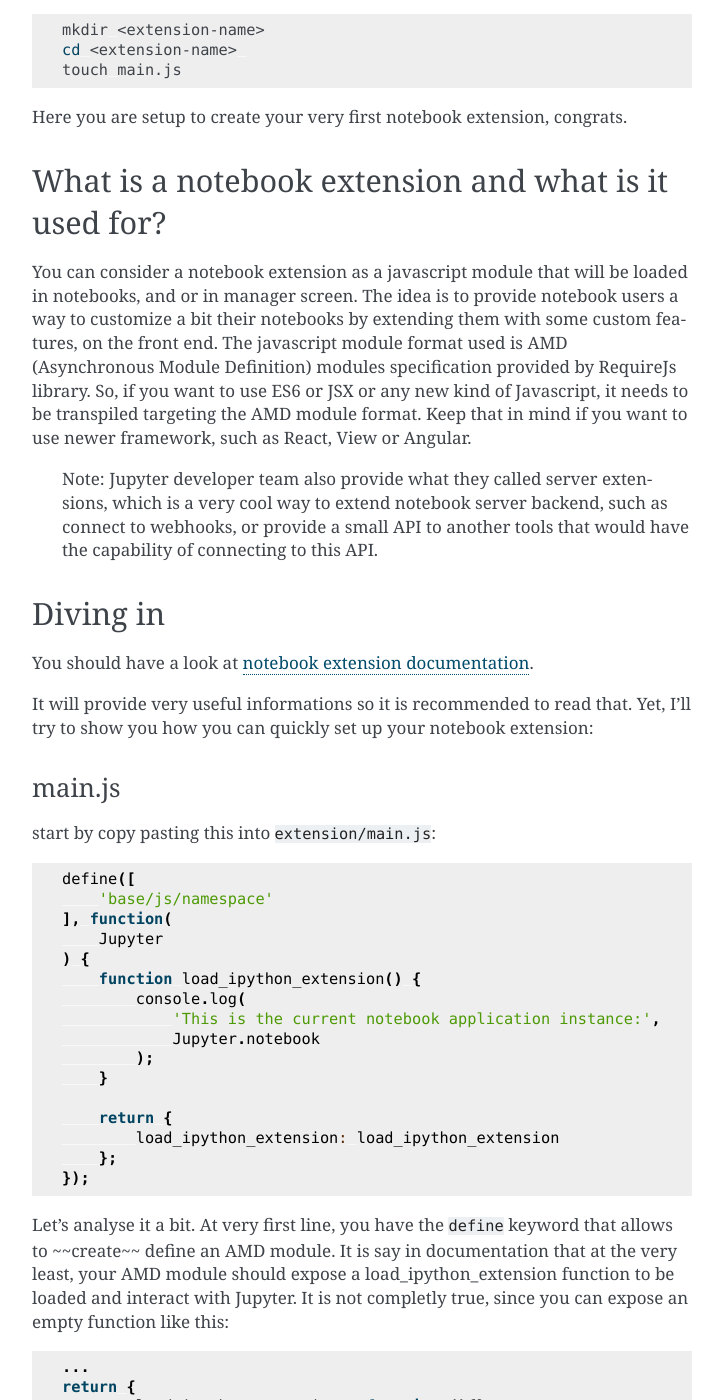
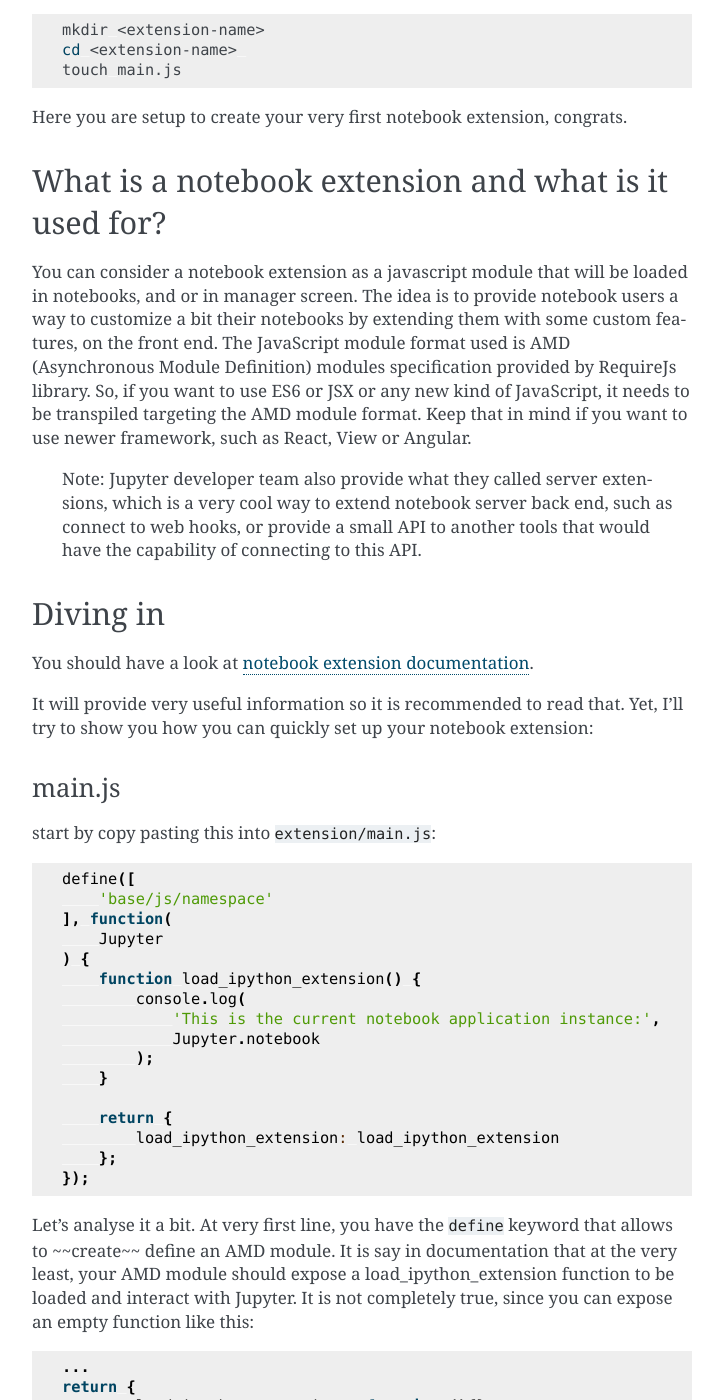
Before and after one commit to weatherforce/ipyreact, a Sphinx documentation site: the page built from docs/source/nbextension_trial.md, in a window 1280 px wide and 1400 px high, scrolled down 485 px. Shown: the whole window, without its empty margins (388-1111 px from the left). Built offline with Sphinx 7.4.7, drawn with Linux system fonts in a browser that asks for light colours; pages that are not in the unit, such as notebooks, are missing from menus; some of the changed text lies outside the part shown.

Commit message:
aspell it

````diff
--- a/docs/source/nbextension_trial.md
+++ b/docs/source/nbextension_trial.md
@@ -26,15 +26,15 @@ Here you  are setup to create your very first notebook extension, congrats.
 
 ## What is a notebook extension and what is it used for?
 
-You can consider a notebook extension as a javascript module that will be loaded in notebooks, and or in manager screen. The idea is to provide notebook users a way to customize a bit their notebooks by extending them with some custom features, on the front end. The javascript module format used is AMD (Asynchronous Module Definition) modules specification provided by RequireJs library. So, if you want to use ES6 or JSX or any new kind of Javascript, it needs to be transpiled targeting the AMD module format. Keep that in mind if you want to use newer framework, such as React, View or Angular.
+You can consider a notebook extension as a javascript module that will be loaded in notebooks, and or in manager screen. The idea is to provide notebook users a way to customize a bit their notebooks by extending them with some custom features, on the front end. The JavaScript module format used is AMD (Asynchronous Module Definition) modules specification provided by RequireJs library. So, if you want to use ES6 or JSX or any new kind of JavaScript, it needs to be transpiled targeting the AMD module format. Keep that in mind if you want to use newer framework, such as React, View or Angular.
 
->Note: Jupyter developer team also provide what they called server extensions, which is a very cool way to extend notebook server backend, such as connect to webhooks, or provide a small API to another tools that would have the capability of connecting to this API.
+>Note: Jupyter developer team also provide what they called server extensions, which is a very cool way to extend notebook server back end, such as connect to web hooks, or provide a small API to another tools that would have the capability of connecting to this API.
 
 ## Diving in
 
 You should have a look at [notebook extension documentation](https://jupyter-notebook.readthedocs.io/en/stable/extending/frontend_extensions.html "jupyter notebook documentation").
 
-It will provide very useful informations so it is recommended to read that. Yet, I'll try to show you how you can quickly set up your notebook extension:
+It will provide very useful information so it is recommended to read that. Yet, I'll try to show you how you can quickly set up your notebook extension:
 
 ### main.js
 
@@ -58,7 +58,7 @@ define([
     };
 });
 ```
-Let's analyse it a bit. At very first line, you have the `define` keyword that allows to ~~create~~ define an AMD module. It is say in documentation that at the very least, your AMD module should expose a load_ipython_extension function to be loaded and interact with Jupyter. It is not completly true, since you can expose an empty function like this:
+Let's analyse it a bit. At very first line, you have the `define` keyword that allows to ~~create~~ define an AMD module. It is say in documentation that at the very least, your AMD module should expose a load_ipython_extension function to be loaded and interact with Jupyter. It is not completely true, since you can expose an empty function like this:
 
 ```javascript
 ...
@@ -85,7 +85,7 @@ jupyter nbextension enable extension/main --sys-prefix
 
 > Note again: In the doc it is said that sys-prefix flag will make the install on the current virtualenv, use --user instead if you want to install it into your main environment.
 
-So before doing that, make sure your notebook extension does something, like saying hello in the console. You then install and will receive a validation ok message. Then test it like this:
+So before doing that, make sure your notebook extension does something, like saying hello in the console. You then install and will receive a validation OK message. Then test it like this:
 
 ```bash
 jupyter notebook
````
Also changed, not shown: other parts of docs/source/nbextension_trial.md (+6 -6 lines).
